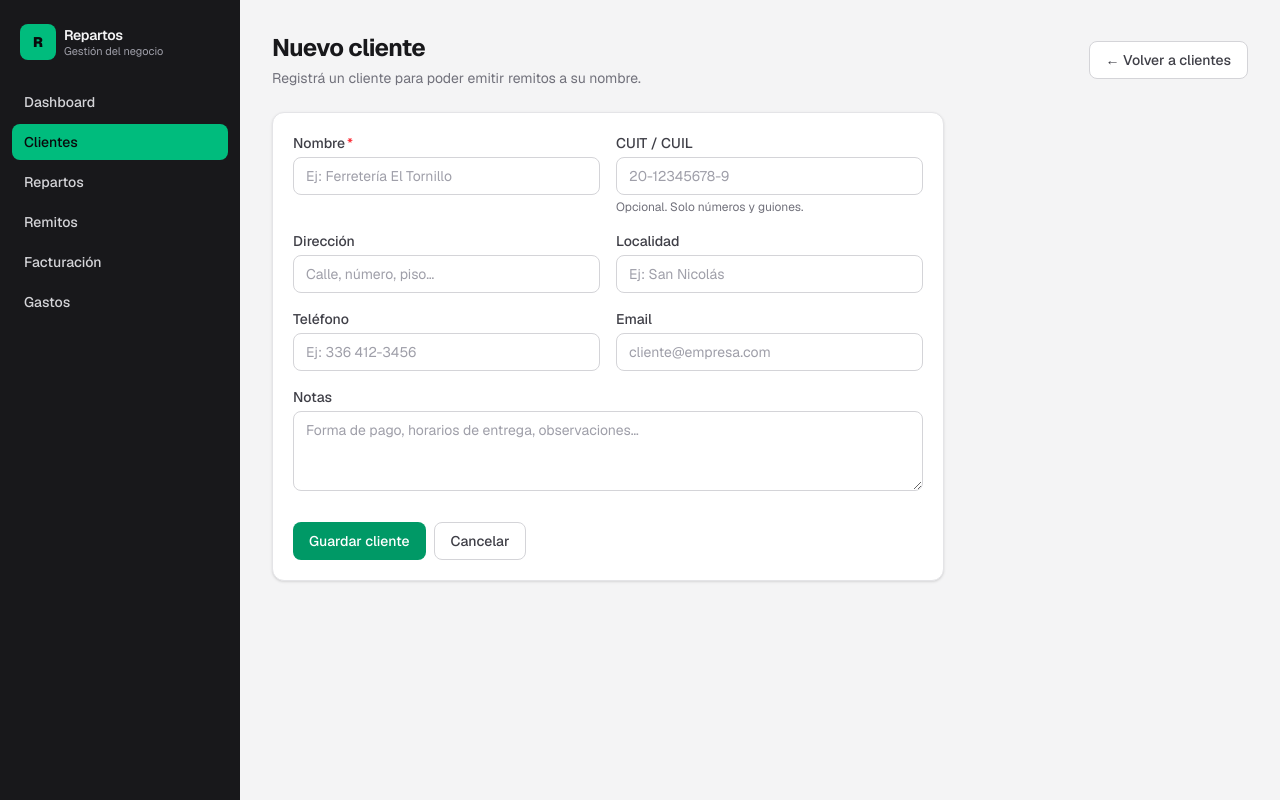
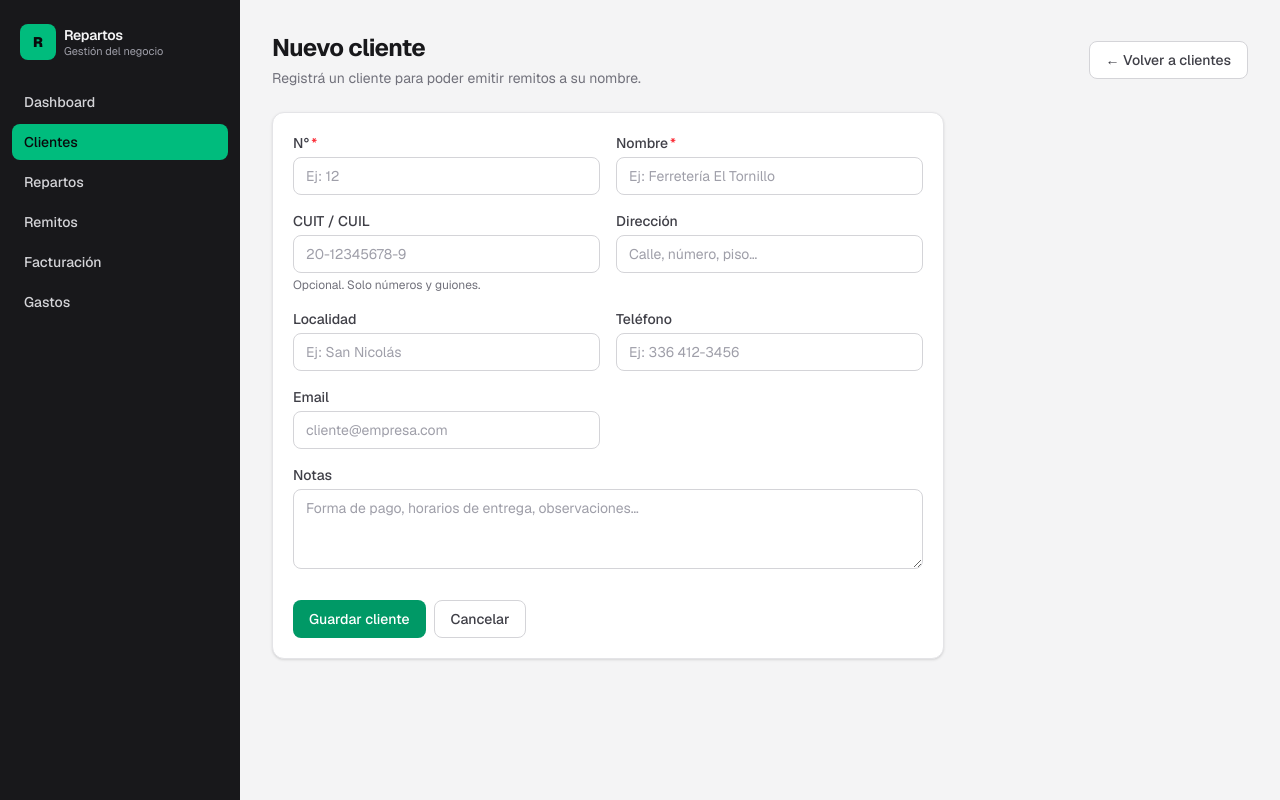
Before and after one commit to Matute2004/sistema-repartos-facturacion, a Next.js app: page /clientes/nuevo in a window 1280 px wide. Built offline with nearby package versions, Linux system fonts and the light colour scheme.

Commit message:
act general

```diff
--- a/app/actions/clientes.ts
+++ b/app/actions/clientes.ts
@@ -22,6 +22,14 @@ function normalizarCuit(cuit: string): string {
   return cuit.replace(/[^0-9-]/g, "").slice(0, 13);
 }
 
+/** Lee el N° del cliente del form y lo valida como entero positivo. */
+function leerNumero(formData: FormData): number | null {
+  const textoNumero = texto(formData, "numero");
+  if (!textoNumero) return null;
+  const numero = Number(textoNumero.replace(/\D/g, ""));
+  return Number.isInteger(numero) && numero > 0 ? numero : null;
+}
+
 // ----------------------------------------------------------------------------
 // Alta de cliente
 // ----------------------------------------------------------------------------
@@ -33,9 +41,14 @@ export async function crearClienteAction(
   if (!nombre) {
     return { error: "El nombre del cliente es obligatorio." };
   }
+  const numero = leerNumero(formData);
+  if (numero == null) {
+    return { error: "El N° del cliente es obligatorio y debe ser un número entero mayor a 0." };
+  }
 
   try {
     await crearCliente({
+      numero,
       nombre,
       cuit: normalizarCuit(textoOpcional(formData, "cuit") ?? ""),
       direccion: textoOpcional(formData, "direccion"),
@@ -52,6 +65,7 @@ export async function crearClienteAction(
   }
 
   revalidatePath("/clientes");
+  revalidatePath("/");
   redirect("/clientes");
 }
 
@@ -64,6 +78,7 @@ export async function actualizarClienteAction(
 ): Promise<EstadoAction> {
   const id = Number(formData.get("id"));
   const nombre = texto(formData, "nombre");
+  const numero = leerNumero(formData);
 
   if (!Number.isInteger(id) || id <= 0) {
     return { error: "Cliente inválido." };
@@ -71,9 +86,13 @@ export async function actualizarClienteAction(
   if (!nombre) {
     return { error: "El nombre del cliente es obligatorio." };
   }
+  if (numero == null) {
+    return { error: "El N° del cliente es obligatorio y debe ser un número entero mayor a 0." };
+  }
 
   try {
     await actualizarCliente(id, {
+      numero,
       nombre,
       cuit: normalizarCuit(textoOpcional(formData, "cuit") ?? ""),
       direccion: textoOpcional(formData, "direccion"),
@@ -90,6 +109,7 @@ export async function actualizarClienteAction(
   }
 
   revalidatePath("/clientes");
+  revalidatePath("/");
   redirect("/clientes");
 }
 
@@ -115,5 +135,6 @@ export async function eliminarClienteAction(
   }
 
   revalidatePath("/clientes");
-  return { error: null };
+  revalidatePath("/");
+  redirect("/");
 }
--- a/app/clientes/[id]/editar/page.tsx
+++ b/app/clientes/[id]/editar/page.tsx
@@ -3,6 +3,7 @@ import { obtenerCliente } from "@/lib/data/clientes";
 import { ButtonLink } from "@/app/components/ui/form";
 import { Card, PageHeader } from "@/app/components/ui/display";
 import { ClienteEditForm } from "@/app/components/clientes/ClienteEditForm";
+import { ClienteDeleteButton } from "@/app/components/clientes/ClienteDeleteButton";
 
 export const metadata = { title: "Editar cliente" };
 
@@ -29,6 +30,17 @@ export default async function EditarClientePage({
       <Card className="max-w-2xl p-5">
         <ClienteEditForm cliente={cliente} />
       </Card>
+
+      <Card className="mt-6 max-w-2xl border-red-200 p-5">
+        <h2 className="text-sm font-semibold text-red-700">Zona de peligro</h2>
+        <p className="mt-1 text-sm text-zinc-500">
+          Eliminar al cliente es definitivo. Se vuelve al dashboard después de
+          borrarlo.
+        </p>
+        <div className="mt-3">
+          <ClienteDeleteButton id={cliente.id} nombre={cliente.nombre} />
+        </div>
+      </Card>
     </div>
   );
 }
--- a/app/components/clientes/CamposCliente.tsx
+++ b/app/components/clientes/CamposCliente.tsx
@@ -3,6 +3,7 @@
 import { useActionState } from "react";
 import { crearClienteAction } from "@/app/actions/clientes";
 import { estadoInicial } from "@/app/actions/estado";
+import type { Cliente } from "@/lib/types";
 import {
   Button,
   ButtonLink,
@@ -12,16 +13,40 @@ import {
   Textarea,
 } from "@/app/components/ui/form";
 
-/** Campos en común entre alta y edición de cliente. */
-export function CamposCliente({ disabled = false }: { disabled?: boolean }) {
+/**
+ * Campos en común entre alta y edición de cliente.
+ * En edición (`cliente` presente) arranca con los datos cargados.
+ */
+export function CamposCliente({
+  disabled = false,
+  cliente,
+}: {
+  disabled?: boolean;
+  cliente?: Cliente | null;
+}) {
   return (
     <>
       <div className="grid gap-4 sm:grid-cols-2">
+        <Field label="N°" htmlFor="numero" required>
+          <Input
+            id="numero"
+            name="numero"
+            type="number"
+            min={1}
+            step={1}
+            required
+            defaultValue={cliente?.numero ?? ""}
+            placeholder="Ej: 12"
+            inputMode="numeric"
+            disabled={disabled}
+          />
+        </Field>
         <Field label="Nombre" htmlFor="nombre" required>
           <Input
             id="nombre"
             name="nombre"
             required
+            defaultValue={cliente?.nombre ?? ""}
             placeholder="Ej: Ferretería El Tornillo"
             disabled={disabled}
           />
@@ -34,6 +59,7 @@ export function CamposCliente({ disabled = false }: { disabled?: boolean }) {
           <Input
             id="cuit"
             name="cuit"
+            defaultValue={cliente?.cuit ?? ""}
             placeholder="20-12345678-9"
             inputMode="numeric"
             disabled={disabled}
@@ -43,6 +69,7 @@ export function CamposCliente({ disabled = false }: { disabled?: boolean }) {
           <Input
             id="direccion"
             name="direccion"
+            defaultValue={cliente?.direccion ?? ""}
             placeholder="Calle, número, piso…"
             disabled={disabled}
           />
@@ -51,6 +78,7 @@ export function CamposCliente({ disabled = false }: { disabled?: boolean }) {
           <Input
             id="localidad"
             name="localidad"
+            defaultValue={cliente?.localidad ?? ""}
             placeholder="Ej: San Nicolás"
             disabled={disabled}
           />
@@ -59,6 +87,7 @@ export function CamposCliente({ disabled = false }: { disabled?: boolean }) {
           <Input
             id="telefono"
             name="telefono"
+            defaultValue={cliente?.telefono ?? ""}
             placeholder="Ej: 336 412-3456"
             disabled={disabled}
           />
@@ -68,6 +97,7 @@ export function CamposCliente({ disabled = false }: { disabled?: boolean }) {
             id="email"
             name="email"
             type="email"
+            defaultValue={cliente?.email ?? ""}
             placeholder="cliente@empresa.com"
             disabled={disabled}
           />
@@ -78,6 +108,7 @@ export function CamposCliente({ disabled = false }: { disabled?: boolean }) {
           id="notas"
           name="notas"
           rows={3}
+          defaultValue={cliente?.notas ?? ""}
           placeholder="Forma de pago, horarios de entrega, observaciones…"
           disabled={disabled}
         />
--- a/app/components/clientes/ClienteEditForm.tsx
+++ b/app/components/clientes/ClienteEditForm.tsx
@@ -21,7 +21,7 @@ export function ClienteEditForm({ cliente }: { cliente: Cliente }) {
     <form action={formAction} className="space-y-4">
       <input type="hidden" name="id" value={cliente.id} />
       <FormError message={estado.error} />
-      <CamposCliente disabled={pending} />
+      <CamposCliente disabled={pending} cliente={cliente} />
       <div className="flex flex-wrap gap-2 pt-2">
         <Button type="submit" disabled={pending}>
           {pending ? "Guardando…" : "Guardar cambios"}
--- a/app/layout.tsx
+++ b/app/layout.tsx
@@ -22,6 +22,11 @@ export const metadata: Metadata = {
     "Ohana Comisiones — sistema de gestión: clientes, repartos, remitos, gastos y facturación.",
 };
 
+// Todas las páginas leen datos de la base (Turso). Si se prerenderizaran como
+// estáticas en el build quedarían congeladas con los datos de ese momento, por
+// eso forzamos renderizado dinámico en cada request.
+export const dynamic = "force-dynamic";
+
 export default function RootLayout({ children }: LayoutProps<"/">) {
   return (
     <html
--- a/lib/data/clientes.ts
+++ b/lib/data/clientes.ts
@@ -46,6 +46,8 @@ export async function obtenerCliente(id: number): Promise<Cliente | null> {
 }
 
 export interface DatosNuevoCliente {
+  /** N° del cliente, cargado a mano en el alta. */
+  numero: number;
   nombre: string;
   cuit?: string;
   direccion?: string;
@@ -59,22 +61,17 @@ export type DatosEditarCliente = DatosNuevoCliente;
 
 /**
  * Crea un cliente y devuelve su id.
+ * El N° se carga a mano en el formulario de alta (no se autoasigna).
  * (La data ya validada/recortada llega desde las Server Actions.)
  */
 export async function crearCliente(datos: DatosNuevoCliente): Promise<number> {
   const db = await getDb();
 
-  // N° visible autoasignado: el que le sigue al mayor número existente.
-  const resNumero = await db.execute(
-    "SELECT COALESCE(MAX(numero), 0) + 1 AS proximo FROM clientes",
-  );
-  const numero = Number((resNumero.rows[0] as FilaCliente).proximo || 1);
-
   const resultado = await db.execute(
     `INSERT INTO clientes (numero, nombre, cuit, direccion, localidad, telefono, email, notas)
      VALUES (?, ?, ?, ?, ?, ?, ?, ?)`,
     [
-      numero,
+      datos.numero,
       datos.nombre,
       datos.cuit ?? null,
       datos.direccion ?? null,
@@ -87,7 +84,7 @@ export async function crearCliente(datos: DatosNuevoCliente): Promise<number> {
   return Number(resultado.lastInsertRowid ?? 0);
 }
 
-/** Actualiza los datos de un cliente. */
+/** Actualiza los datos de un cliente (el N° también se puede editar). */
 export async function actualizarCliente(
   id: number,
   datos: DatosEditarCliente,
@@ -95,10 +92,11 @@ export async function actualizarCliente(
   const db = await getDb();
   await db.execute(
     `UPDATE clientes
-     SET nombre = ?, cuit = ?, direccion = ?, localidad = ?, telefono = ?,
+     SET numero = ?, nombre = ?, cuit = ?, direccion = ?, localidad = ?, telefono = ?,
          email = ?, notas = ?, actualizado_en = datetime('now')
      WHERE id = ?`,
     [
+      datos.numero,
       datos.nombre,
       datos.cuit ?? null,
       datos.direccion ?? null,
--- a/lib/types.ts
+++ b/lib/types.ts
@@ -10,7 +10,7 @@
 // ----------------------------------------------------------------------------
 export interface Cliente {
   id: number;
-  /** N° visible asignado automáticamente al cargar el cliente (puede ser null en clientes previos). */
+  /** N° del cliente, cargado a mano al dar de alta. */
   numero: number | null;
   nombre: string;
   cuit: string | null;
```
